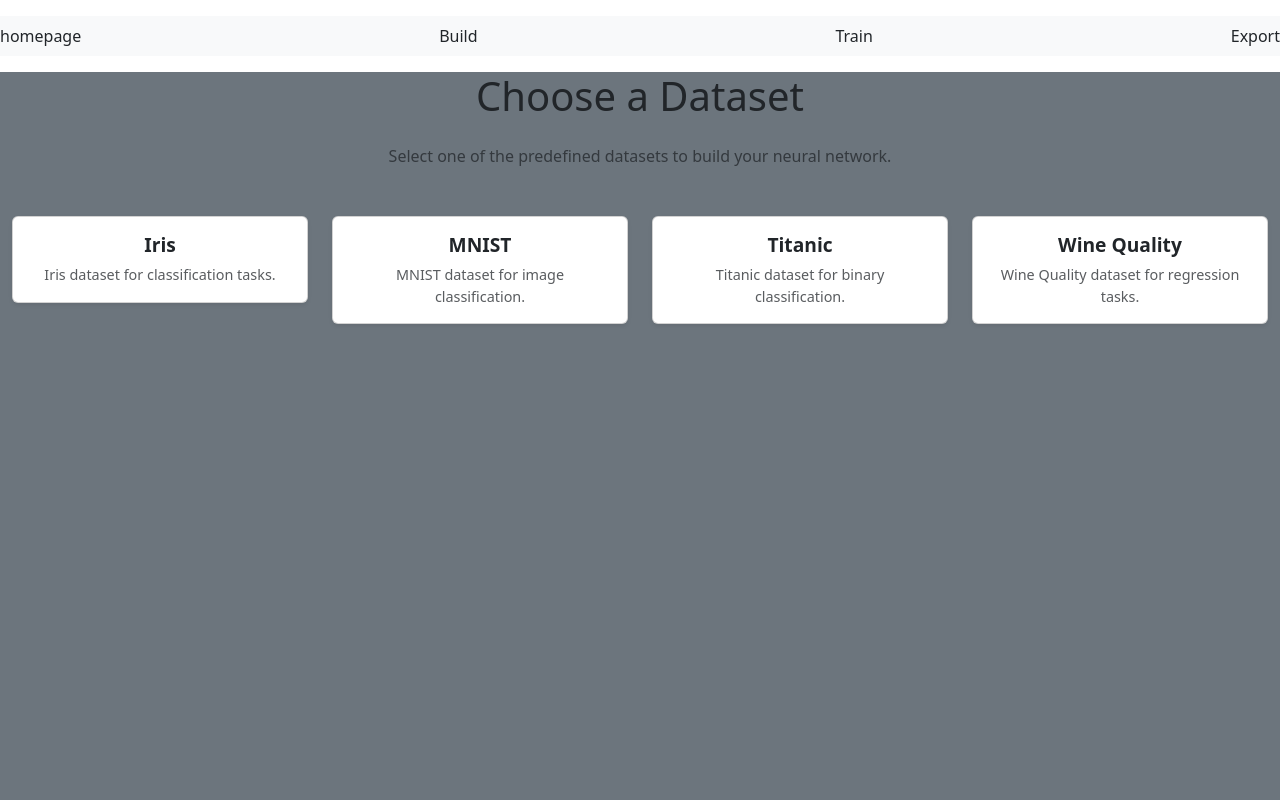
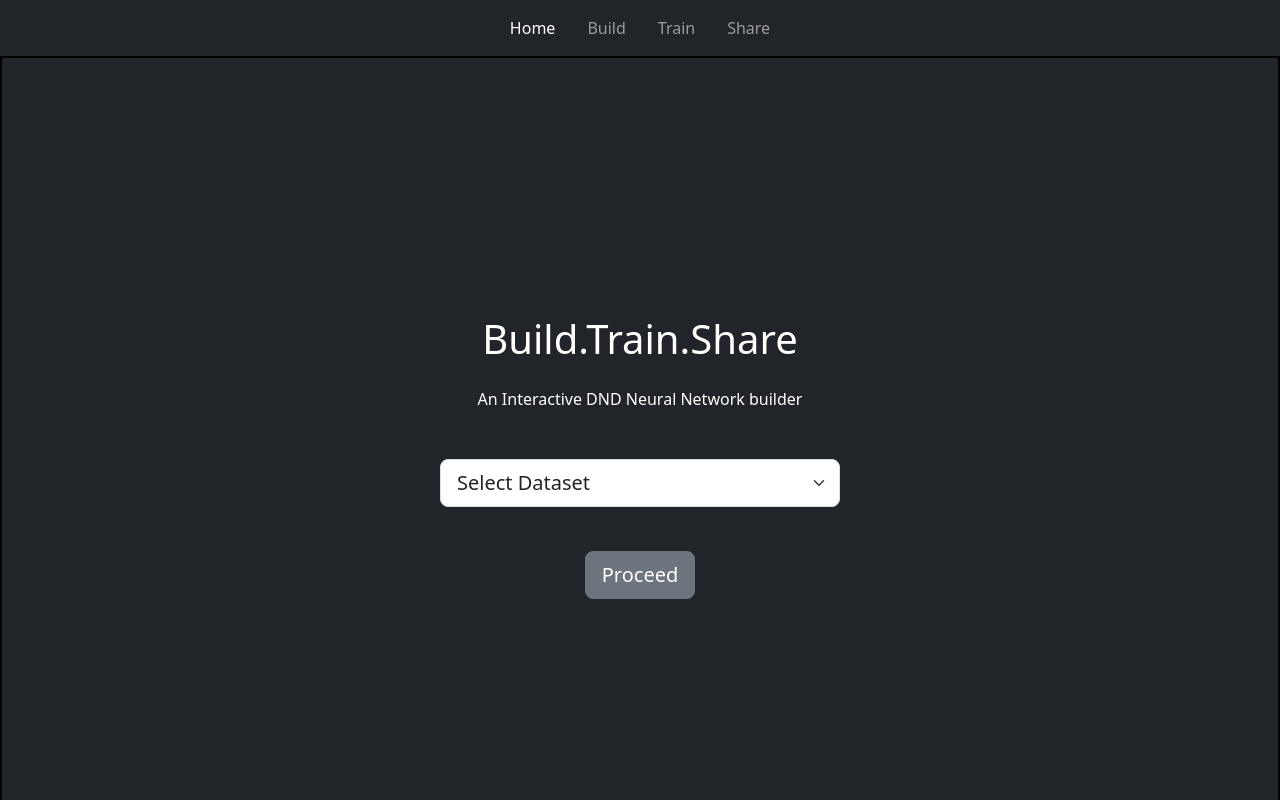
Before and after one commit to aryamangoenka/DND-Neural-Network, a React (Vite) app in the folder frontend/: page / in a window 1280 px wide. Built offline with nearby package versions, Linux system fonts and the light colour scheme.

Commit message:
homepage changes and etc

```diff
--- a/frontend/src/App.tsx
+++ b/frontend/src/App.tsx
@@ -9,14 +9,11 @@
 
 const AppContent: React.FC = () => {
 
+    return (
 
-    // Check if the current route is the Home Page
+        <div className="container-fluid m-0 p-0" style={{minHeight: "100vh"}}>
 
 
-    return (
-        <div className="container-fluid mt-3 m-0 p-0" style={{minHeight: "100vh"}}>
-            {/* Conditionally Render Navigation Bar */}
-            { <NavBar />}
 
             {/* Routes */}
             <Routes>
@@ -32,6 +29,7 @@
 const App: React.FC = () => {
     return (
         <BrowserRouter>
+        { <NavBar />}
             <AppContent />
         </BrowserRouter>
     );
--- a/frontend/src/components/NavBar.tsx
+++ b/frontend/src/components/NavBar.tsx
@@ -1,22 +1,52 @@
 import React from "react";
-import { Link } from "react-router-dom";
+import { NavLink } from "react-router-dom";
 
 const NavBar: React.FC = () => {
     return (
-        <nav className="navbar navbar-expand-lg navbar-light bg-light mb-3">
-            <div className="container-fluid">
-                <Link className="nav-link" to="/">
-                    homepage
-                </Link>
-                <Link className="nav-link" to="/build">
-                    Build
-                </Link>
-                <Link className="nav-link" to="/train">
-                    Train
-                </Link>
-                <Link className="nav-link" to="/export">
-                    Export
-                </Link>
+        <nav className="navbar navbar-dark bg-dark">
+            <div className="container d-flex justify-content-center">
+                <ul className="navbar-nav d-flex flex-row">
+                    <li className="nav-item mx-3">
+                        <NavLink
+                            to="/"
+                            className={({ isActive }) =>
+                                isActive ? "nav-link active" : "nav-link"
+                            }
+                        >
+                            Home
+                        </NavLink>
+                    </li>
+                    <li className="nav-item mx-3">
+                        <NavLink
+                            to="/build"
+                            className={({ isActive }) =>
+                                isActive ? "nav-link active" : "nav-link"
+                            }
+                        >
+                            Build
+                        </NavLink>
+                    </li>
+                    <li className="nav-item mx-3">
+                        <NavLink
+                            to="/train"
+                            className={({ isActive }) =>
+                                isActive ? "nav-link active" : "nav-link"
+                            }
+                        >
+                            Train
+                        </NavLink>
+                    </li>
+                    <li className="nav-item mx-3">
+                        <NavLink
+                            to="/export"
+                            className={({ isActive }) =>
+                                isActive ? "nav-link active" : "nav-link"
+                            }
+                        >
+                            Share
+                        </NavLink>
+                    </li>
+                </ul>
             </div>
         </nav>
     );
--- a/frontend/src/pages/HomePage.tsx
+++ b/frontend/src/pages/HomePage.tsx
@@ -1,4 +1,4 @@
-import React from "react";
+import React, { useState } from "react";
 import { useNavigate } from "react-router-dom";
 import { useDataset } from "../context/DatasetContext"; // Import the context hook
 import "../styles/HomePage.css";
@@ -15,37 +15,54 @@
         { name: "Wine Quality", description: "Wine Quality dataset for regression tasks." },
     ];
 
+    const [selectedDataset, setSelectedDataset] = useState<string>("");
+
     // Handle dataset selection
-    const handleDatasetSelect = (dataset: string) => {
-        setDataset(dataset); // Set the dataset in the context
-        navigate("/build"); // Navigate to the Build Page
+    const handleDatasetSelect = () => {
+        if (selectedDataset) {
+            setDataset(selectedDataset); // Set the dataset in the context
+            navigate("/build"); // Navigate to the Build Page
+        } else {
+            alert("Please select a dataset to proceed!");
+        }
     };
 
     return (
+        <div className="container-fluid bg-dark d-flex align-items-center justify-content-center" style={{ minHeight: "100vh" }}>
+            <div className="text-center text-white">
+                <h1 className="mb-4">Build.Train.Share</h1>
+                <p className="text-center text-white mb-5">
+                    An Interactive DND Neural Network builder
+                </p>
 
-        <div className="container-fluid bg-secondary" style={{minHeight:"100vh"}} >
-            <h1 className="text-center mb-4">Choose a Dataset</h1>
-            <p className="text-center text-muted mb-5">
-                Select one of the predefined datasets to build your neural network.
-            </p>
-            <div className="row">
-                {datasets.map((dataset) => (
-                    <div className="col-md-6 col-lg-3 mb-4" key={dataset.name}>
-                        <div
-                            className="card shadow-sm rounded hover-card"
-                            style={{ cursor: "pointer" }}
-                            onClick={() => handleDatasetSelect(dataset.name)}
-                        >
-                            <div className="card-body text-center">
-                                <h5 className="card-title">{dataset.name}</h5>
-                                <p className="card-text text-muted">{dataset.description}</p>
-                            </div>
-                        </div>
-                    </div>
-                ))}
+
+                {/* Dropdown Menu */}
+                <div className="mb-4">
+                    <select
+                        className="form-select form-select-lg"
+                        value={selectedDataset}
+                        onChange={(e) => setSelectedDataset(e.target.value)}
+                        style={{ maxWidth: "400px", margin: "0 auto" }}
+                    >
+                        <option value="">Select Dataset</option>
+                        {datasets.map((dataset) => (
+                            <option key={dataset.name} value={dataset.name}>
+                                {dataset.name} - {dataset.description}
+                            </option>
+                        ))}
+                    </select>
+                </div>
+
+                {/* Submit Button */}
+                <button
+                    className="btn btn-secondary btn-lg"
+                    onClick={handleDatasetSelect}
+                    style={{ marginTop: "20px" }}
+                >
+                    Proceed
+                </button>
             </div>
         </div>
-
     );
 };
 
--- a/frontend/src/styles/GlobalStyles.css
+++ b/frontend/src/styles/GlobalStyles.css
@@ -11,6 +11,7 @@
 .container-fluid {
     padding: 0 !important;
     margin: 0 !important;
+    border: 1px solid black;
 }
 
 .row {
--- /dev/null
+++ b/frontend/src/styles/NavBar.css
@@ -0,0 +1,25 @@
+.navbar {
+    background-color: #343a40; /* Dark gray background */
+    padding: 5px 0;
+}
+
+.navbar .nav-link {
+    color: #ffffff; /* White text for links */
+    font-size: 1rem; /* Font size for links */
+    transition: color 0.3s ease;
+    text-decoration: none;
+    margin: 0 120px;
+}
+
+.navbar .nav-link:hover {
+    color: #adb5bd; /* Light gray hover effect */
+}
+
+.navbar .nav-link.active {
+    font-weight: bold;
+    color: #ffc107; /* Highlight active link with yellow */
+}
+
+.nav-item {
+    list-style: none;
+}
```
Also changed, not shown: 1 other file (tests, documents, lock files or other folders).
